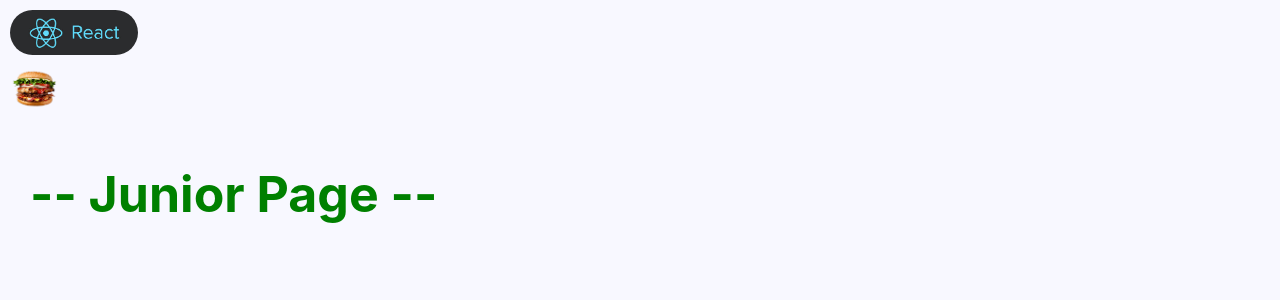
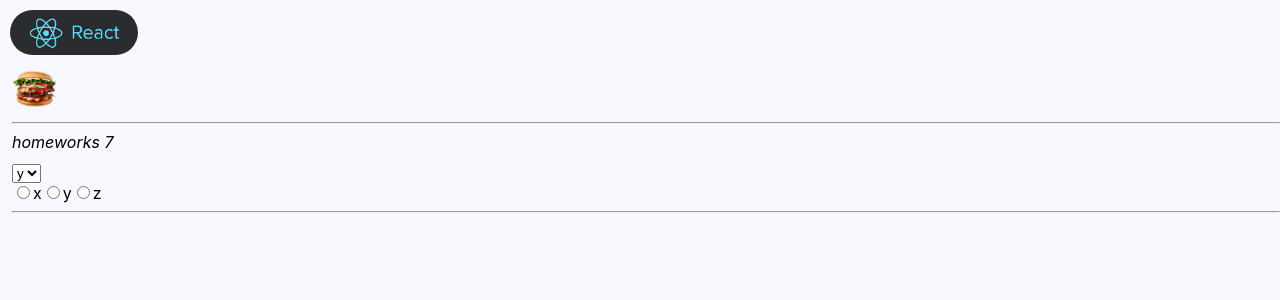
Before and after one commit to Freiii21/homeworks, a React (Create React App) app: page /#/junior in a window 1280 px wide. Shown: the top 300 px of the page. Built offline with nearby package versions, Linux system fonts and the light colour scheme.

Commit message:
#42 Ignat homework_7_1

```diff
--- a/src/p2-homeworks/h5/pages/Junior.tsx
+++ b/src/p2-homeworks/h5/pages/Junior.tsx
@@ -1,18 +1,11 @@
 import React from 'react'
 
-// import HW7 from '../../h7/HW7'
+import HW7 from '../../h7/HW7'
 
 function Junior() {
     return (
         <div>
-            <p style={{
-                fontSize: '50px',
-                fontWeight: 'bold',
-                marginLeft: "30px",
-                color: "green",
-            }}> -- Junior Page --</p>
-
-            {/*<HW7/>*/}
+            <HW7/>
         </div>
     )
 }
--- a/src/p2-homeworks/h7/HW7.tsx
+++ b/src/p2-homeworks/h7/HW7.tsx
@@ -8,9 +8,9 @@ function HW7() {
     const [value, onChangeOption] = useState(arr[1])
 
     return (
-        <div>
+        <div style={{marginLeft: '12px'}}>
             <hr/>
-            homeworks 7
+            <div style={{fontStyle: 'italic', marginBottom: '10px'}}>homeworks 7</div>
 
             {/*should work (должно работать)*/}
             <div>
@@ -29,7 +29,7 @@ function HW7() {
                 />
             </div>
 
-            <hr/>
+            {/*<hr/>*/}
             {/*для личного творчества, могу проверить*/}
             {/*<AlternativeSuperSelect/>*/}
             {/*<AlternativeSuperRadio/>*/}
--- a/src/p2-homeworks/h7/common/c5-SuperSelect/SuperSelect.tsx
+++ b/src/p2-homeworks/h7/common/c5-SuperSelect/SuperSelect.tsx
@@ -14,10 +14,12 @@ const SuperSelect: React.FC<SuperSelectPropsType> = (
         ...restProps
     }
 ) => {
-    const mappedOptions: any[] = []; // map options with key
+    debugger
+    const mappedOptions: any[] = options ? options.map((el,i) => <option key={i} value={el}>{el}</option>) : [];
 
     const onChangeCallback = (e: ChangeEvent<HTMLSelectElement>) => {
         // onChange, onChangeOption
+
     }
 
     return (
--- a/src/p2-homeworks/h7/common/c6-SuperRadio/SuperRadio.tsx
+++ b/src/p2-homeworks/h7/common/c6-SuperRadio/SuperRadio.tsx
@@ -19,7 +19,7 @@ const SuperRadio: React.FC<SuperRadioPropsType> = (
         // onChange, onChangeOption
     }
 
-
+    //delete the comment below!!!
     const mappedOptions: any[] = options ? options.map((o, i) => ( // map options with key
         <label key={name + '-' + i}>
             <input
```
